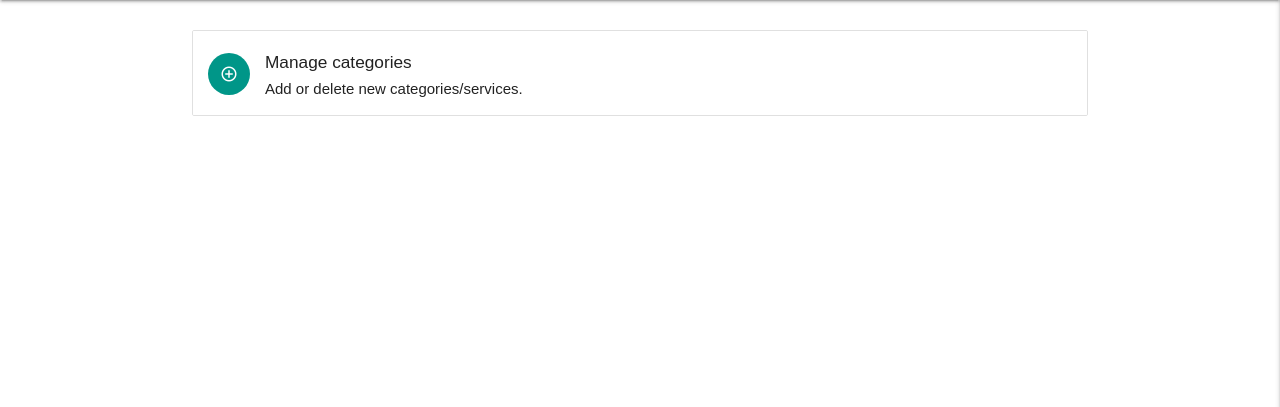
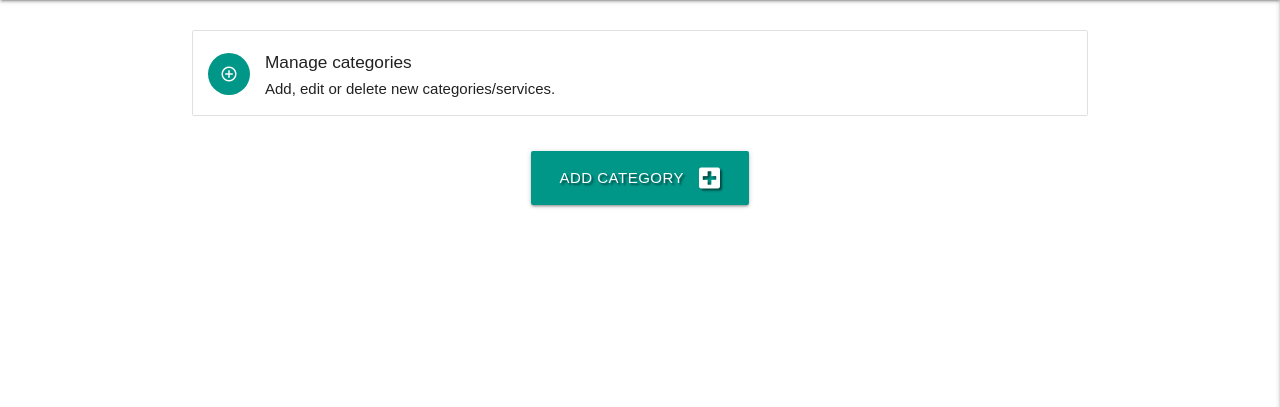
Before and after one commit to Julia-IO/Linguist_Portal, a Flask app: page /get_categories in a window 1280 px wide. Shown: the part 64-471 px from the top of the page. Run offline with Flask 2, Linux system fonts and the light colour scheme; data that the repository does not hold is empty; some libraries are stand-ins or nearby versions.

Commit message:
Add option to add category to DB

```diff
--- a/app.py
+++ b/app.py
@@ -176,6 +176,18 @@ def get_categories():
     categories = list(mongo.db.categories.find().sort("category_name", 1))
     return render_template("categories.html", categories=categories)
 
+@app.route("/add_category", methods=["GET", "POST"])
+def add_category():
+    if request.method == "POST":
+        category = {
+            "category_name": request.form.get("category_name")
+        }
+        mongo.db.categories.insert_one(category)
+        flash("New Category Added")
+        return redirect(url_for("get_categories"))
+
+    return render_template("add_category.html")
+
 if __name__ == "__main__":
     app.run(host=os.environ.get("IP"),
             port=int(os.environ.get("PORT")),
--- a/templates/categories.html
+++ b/templates/categories.html
@@ -8,12 +8,20 @@
         <li class="collection-item avatar">
             <i class="material-icons circle teal">add_circle_outline</i>
             <span class="title"><h6>Manage categories</h6></span>
-                <p>Add or delete new categories/services.<br>
+                <p>Add, edit or delete new categories/services.<br>
                 </p></a>
         </li>
 
     </ul>
 </div>
+
+    <div class="row">
+        <div class="col s12 center-align">
+            <a href="{{ url_for('add_category') }}" class="btn-large teal text-shadow">
+                Add Category <i class="fas fa-plus-square right"></i>
+            </a>
+        </div>
+    </div>
 
     <div class="row">
         {% for category in categories %}
@@ -24,7 +32,7 @@
                     </div>
                     <div class="card-action">
                         <a href="#" class="btn orange darken-3">Edit</a>
-                        <a href="#" class="btn teal accent-3">Delete</a>
+                        <a href="#" class="btn teal">Delete</a>
                     </div>
                 </div>
             </div>
```
Also changed, not shown: templates/add_category.html (added, +41 -0 lines).
